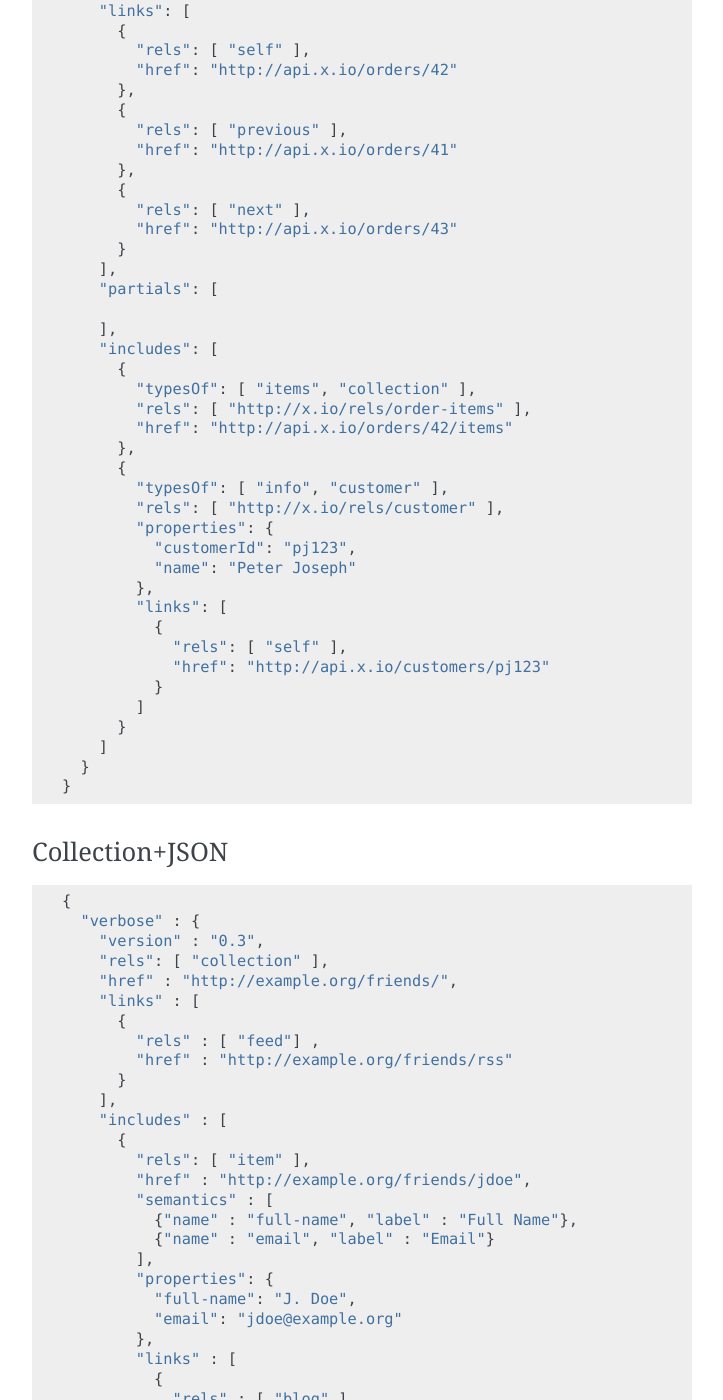
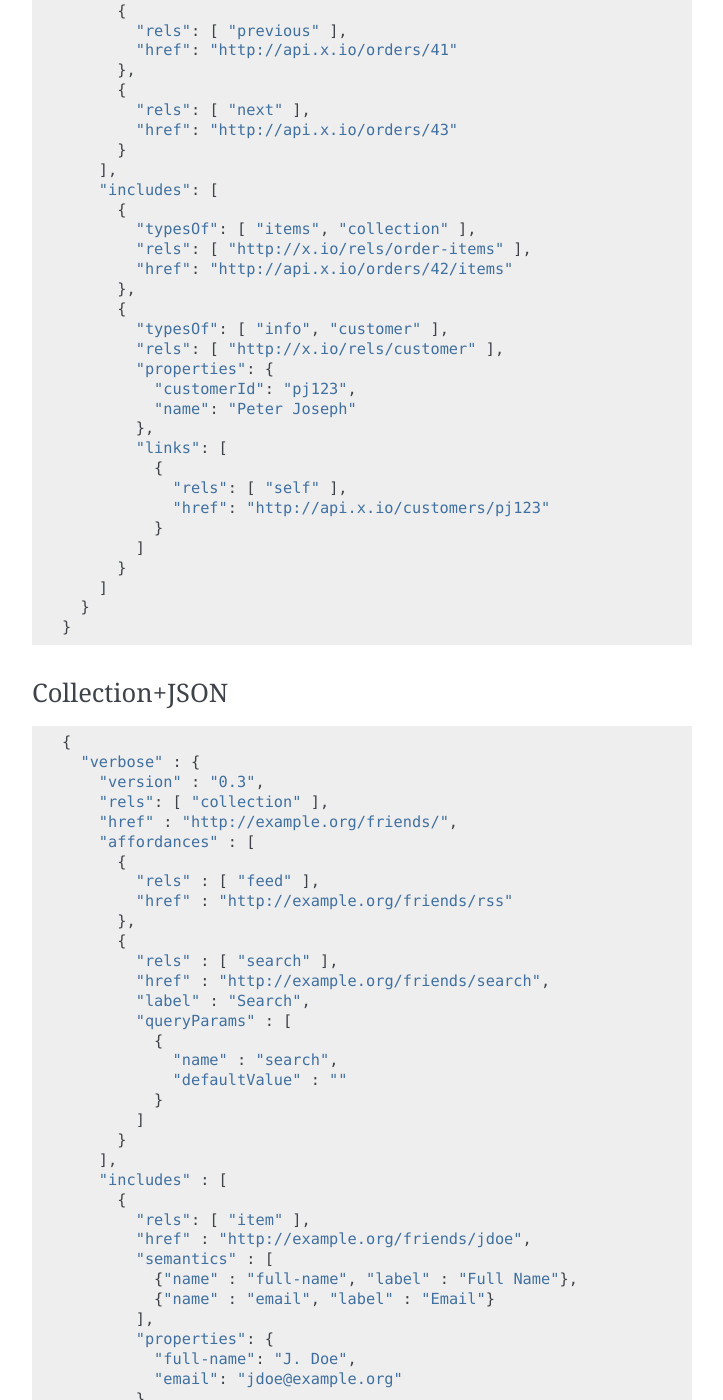
Before and after one commit to smizell/verbose, a Sphinx documentation site: the page built from docs/examples.rst, in a window 1280 px wide and 1400 px high, scrolled down 2888 px. Shown: the whole window, without its empty margins (388-1111 px from the left). Built offline with Sphinx 7.4.7, drawn with Linux system fonts in a browser that asks for light colours; some of the changed text lies outside the part shown.

Commit message:
Combined all types of links and actions into affordances

```diff
--- a/docs/conf.py
+++ b/docs/conf.py
@@ -52,9 +52,9 @@ copyright = u'2014, Stephen Mizell'
 # built documents.
 #
 # The short X.Y version.
-version = '0.3'
+version = '0.4'
 # The full version, including alpha/beta/rc tags.
-release = '0.3.0'
+release = '0.4.0'
 
 # The language for content autogenerated by Sphinx. Refer to documentation
 # for a list of supported languages.
--- a/docs/examples.rst
+++ b/docs/examples.rst
@@ -28,7 +28,7 @@ This example is the example from the `HAL spec <http://stateless.co/hal_specific
         "currentlyProcessing": 14,
         "shippedToday": 20
       },
-      "links": [
+      "affordances": [
         {
           "rels": [ "self" ],
           "href": "/orders"
@@ -48,7 +48,7 @@ This example is the example from the `HAL spec <http://stateless.co/hal_specific
           "label": "Kate"
         }
       ],
-      "partials": [
+      "includes": [
         {
           "rels": [ "ea:order" ],
           "properties": {
@@ -113,7 +113,7 @@ This is taken from the example in the `Siren spec <https://github.com/kevinswibe
           "itemCount": 3,
           "status": "pending"
       },
-      "actions": [
+      "affordances": [
         {
           "name": "add-item",
           "title": "Add Item",
@@ -123,24 +123,19 @@ This is taken from the example in the `Siren spec <https://github.com/kevinswibe
           "bodyParams": [
             {
               "name": "orderNumber",
-              "type": "number",
-              "format": "hidden",
+              "typesOf": [ "number" ],
               "value": "42"
             },
             {
               "name": "productCode",
-              "type": "string",
-              "format": "text"
+              "typesOf": [ "string" ],
             },
             {
               "name": "quantity",
-              "type": "number",
-              "format": "number"
+              "typesOf": [ "number" ]
             }
           ]
-        }
-      ],
-      "links": [
+        },
         {
           "rels": [ "self" ],
           "href": "http://api.x.io/orders/42"
@@ -153,9 +148,6 @@ This is taken from the example in the `Siren spec <https://github.com/kevinswibe
           "rels": [ "next" ],
           "href": "http://api.x.io/orders/43"
         }
-      ],
-      "partials": [
-
       ],
       "includes": [
         {
@@ -191,10 +183,21 @@ Collection+JSON
       "version" : "0.3",
       "rels": [ "collection" ],
       "href" : "http://example.org/friends/",
-      "links" : [
+      "affordances" : [
         {
-          "rels" : [ "feed"] ,
+          "rels" : [ "feed" ],
           "href" : "http://example.org/friends/rss"
+        },
+        {
+          "rels" : [ "search" ],
+          "href" : "http://example.org/friends/search",
+          "label" : "Search",
+          "queryParams" : [
+            {
+              "name" : "search",
+              "defaultValue" : ""
+            }
+          ]
         }
       ],
       "includes" : [
@@ -209,7 +212,7 @@ Collection+JSON
             "full-name": "J. Doe",
             "email": "jdoe@example.org"
           },
-          "links" : [
+          "affordances" : [
             {
               "rels" : [ "blog" ],
               "href" : "http://examples.org/blogs/jdoe",
@@ -234,7 +237,7 @@ Collection+JSON
             "full-name": "M. Smith",
             "email": "msmith@example.org"
           },
-          "links" : [
+          "affordances" : [
             {
               "rels" : [ "blog" ],
               "href" : "http://examples.org/blogs/msmith",
@@ -259,7 +262,7 @@ Collection+JSON
             "full-name": "R. Williams",
             "email": "rwilliams@example.org"
           },
-          "links" : [
+          "affordances" : [
             {
               "rels" : [ "blog" ],
               "href" : "http://examples.org/blogs/rwilliams",
@@ -319,7 +309,7 @@ This example lets the templated links map its parameters to specific properties
         "author_id": "9",
         "comment_ids": [ "5", "12", "17", "20" ]
       },
-      "templatedLinks": [
+      "affordances": [
         {
           "typesOf": [ "author", "people" ],
           "hreft": "http://example.com/people/{author_id}",
@@ -463,7 +453,7 @@ Profile
       "id": "customers",
       "rels": [ "collection" ],
 
-      "queries": [
+      "affordances": [
         {
           "id": "search",
           "rels": [ "search" ],
@@ -514,14 +504,11 @@ Resource Representation
       "rels": [ "collection" ],
       "typeOf": "http://example.com/customers#customers",
 
-      "links": [
+      "affordances": [
         {
           "rels": [ "profile" ],
           "href": "http://example.com/customers"
-        }
-      ],
-
-      "queries": [
+        },
         {
           "id": "search",
           "rels": [ "search" ],
```
Also changed, not shown: other parts of docs/examples.rst (+5 -18 lines), docs/schema.rst (+2 -22 lines), docs/specification.rst (+49 -165 lines).
